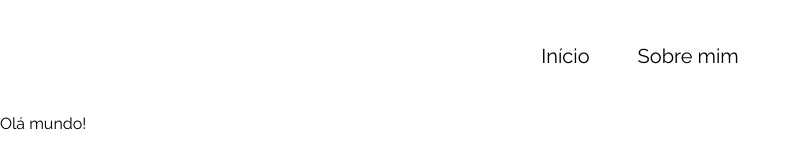
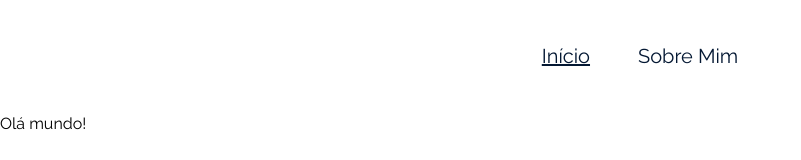
Before and after one commit to GuilFranca/ReactRouterDOM-Alura, a React (Create React App) app: page / in a window 1280 px wide. Shown: the top 160 px of the page, without its empty margins (0-801 px from the left). Built offline with nearby package versions, Linux system fonts and the light colour scheme; a web font is replaced by a local one.

Commit message:
Aula 2 - 03 Utilizando useLocation -> Finalizado

```diff
--- a/src/components/Menu/Menu.module.css
+++ b/src/components/Menu/Menu.module.css
@@ -7,12 +7,6 @@
     gap: 3rem;
 }
 
-.link {
-    font-size: 1.25rem;
-    line-height: 1.25rem;
-    font-family: var(--font-raleway);
-}
-
 @media (min-width: 744px) {
     .navegation {
         height: 112px;
--- a/src/components/Menu/index.js
+++ b/src/components/Menu/index.js
@@ -1,16 +1,17 @@
 import { Link } from "react-router-dom"
 import styles from "./Menu.module.css"
+import MenuLink from "../MenuLink"
 
 export default function Menu() {
     return (
         <header>
             <nav className={styles.navegation}>
-                <Link className={styles.link} to="/">
+                <MenuLink to="/">
                     Início
-                </Link>
-                <Link className={styles.link} to="/sobre-mim">
-                    Sobre mim
-                </Link>
+                </MenuLink>
+                <MenuLink to="/sobre-mim">
+                    Sobre Mim
+                </MenuLink>
             </nav>
         </header>
     )
--- /dev/null
+++ b/src/components/MenuLink/MenuLink.module.css
@@ -0,0 +1,10 @@
+.link {
+    font-size: 1.25rem;
+    line-height: 1.25rem;
+    font-family: var(--font-raleway);
+    color: var(--color-blue-dark);
+}
+
+.linkSelect {
+    text-decoration: underline;
+}
--- /dev/null
+++ b/src/components/MenuLink/index.js
@@ -0,0 +1,13 @@
+import { Link, useLocation } from "react-router-dom"
+import styles from "./MenuLink.module.css"
+
+
+export default function MenuLink({ children, to }) {
+    const roteLocate = useLocation();
+
+    return (
+        <Link className={`${styles.link} ${roteLocate.pathname === to ? styles.linkSelect : null}`} to={to}>
+            {children}
+        </Link>
+    )
+}
--- a/src/index.js
+++ b/src/index.js
@@ -1,11 +1,11 @@
 import React from 'react';
 import ReactDOM from 'react-dom/client';
 import "./styles/global.css";
-import App from './App';
+import AppRoutes from './routes';
 
 const root = ReactDOM.createRoot(document.getElementById('root'));
 root.render(
   <React.StrictMode>
-    <App />
+    <AppRoutes />
   </React.StrictMode>
 );
--- a/src/App.js
+++ b/src/routes.js
@@ -3,7 +3,7 @@ import AboutMe from "./pages/aboutMe";
 import Home from "./pages/home";
 import Menu from "./components/Menu";
 
-function App() {
+function AppRoutes() {
   return (
     <BrowserRouter>
       <Menu />
@@ -16,4 +16,4 @@ function App() {
   );
 }
 
-export default App;
+export default AppRoutes;
```
